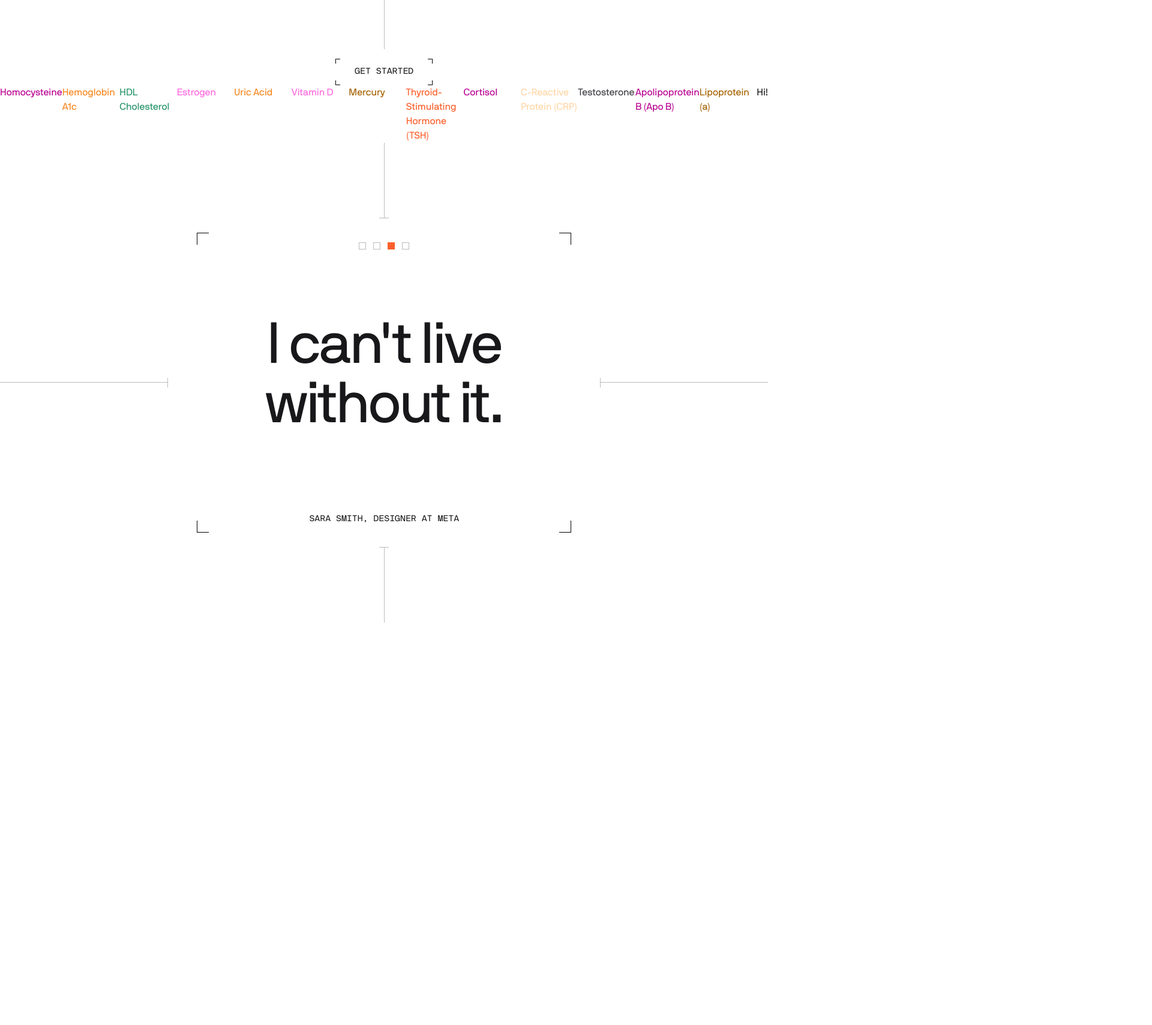
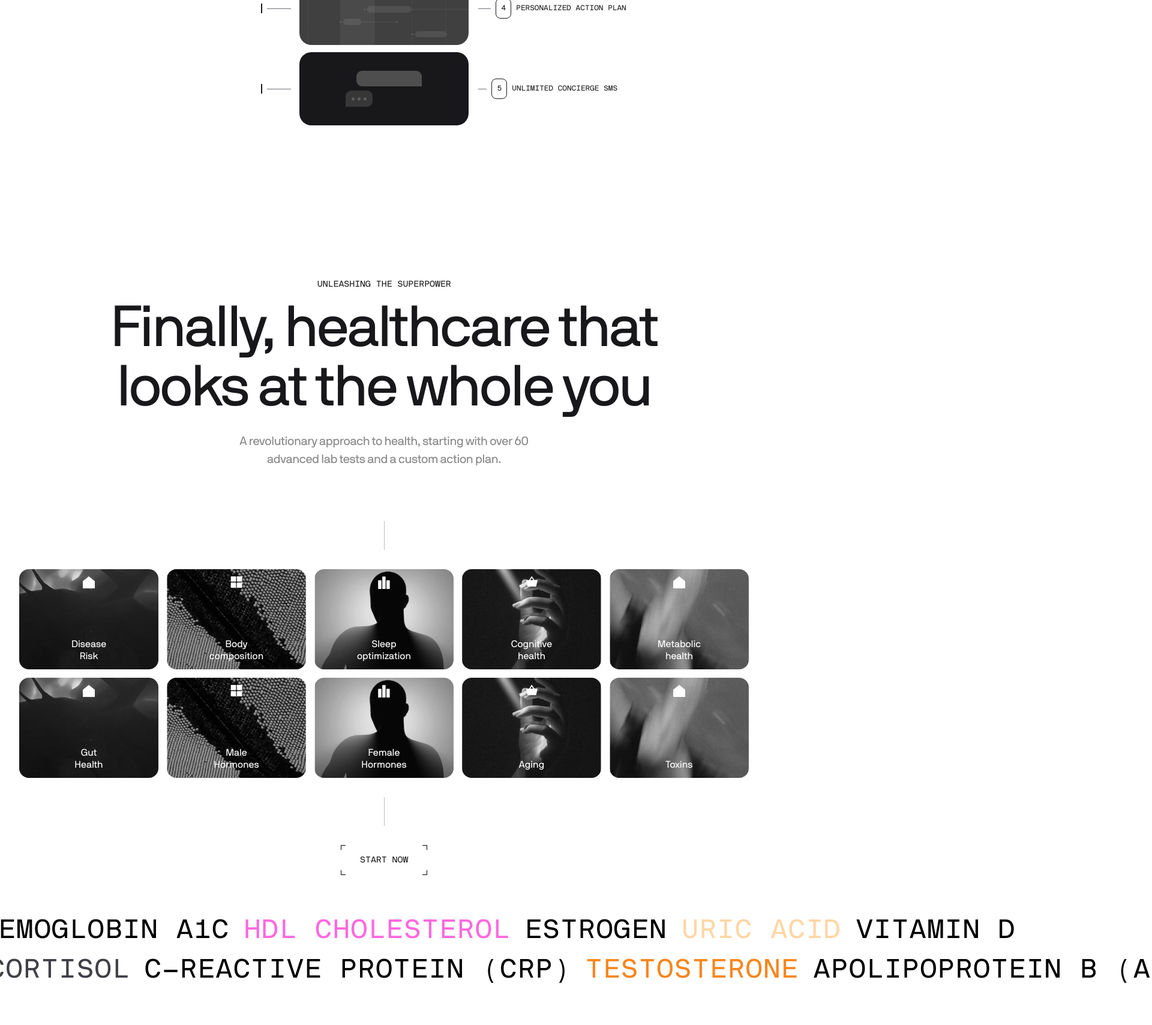
Before and after one commit to daybreak-studio/superpower, a Next.js app: page / in a window 1280 px wide. Shown: the part 1040-2749 px from the top of the page at 60% size, 1920 px wide, since content can reach past the window. Before the commit the page ends 2078 px from the top, so only its background shows below. Built offline with nearby package versions, Linux system fonts and the light colour scheme.

Commit message:
Updates to entire protocol component, as well as font styles in tailwind config

```diff
--- a/app/page.tsx
+++ b/app/page.tsx
@@ -12,8 +12,8 @@ export default function Home() {
   return (
     <main>
       <ReactLenis root>
-        {/* <HeroSection />
-        <SuperpowerBaselineSection /> */}
+        {/* <HeroSection /> */}
+        <SuperpowerBaselineSection />
         <ProtocolSection />
         <TestimonialsSection />
       </ReactLenis>
--- /dev/null
+++ b/components/Sections/ProtocolSection/Biomarkers/BiomarkerBanner.tsx
@@ -0,0 +1,79 @@
+import React, { MutableRefObject, useRef } from "react";
+import ProtocolSectionDesktop from "../desktop/ProtocolSectionDesktop";
+import { PROTOCOLS } from "../Protocols";
+import { breakpoints, useBreakpoint } from "@/hooks/useBreakpoints";
+import ProtocolSectionMobile from "../mobile/ProtocolSectionMobile";
+import Scrim from "@/components/Scrim/Scrim";
+import LineElement from "@/components/LineElement/LineElement";
+import CTAButton from "@/components/Button/CTAButton";
+import { motion, useInView } from "framer-motion";
+import { BIOMARKERS } from "./Biomarkers";
+import { list } from "postcss";
+import { AnimationConfig } from "@/components/AnimationConfig";
+
+type Props = {
+  isVisible?: boolean;
+};
+
+const colors = [
+  "#FFD6A5",
+  "#26936B",
+  "#A36200",
+  "#B90090",
+  "#FC5F2B",
+  "#3F3F46",
+  "#FF68DE",
+  "#F7861E",
+];
+
+const BiomarkerBanner = ({ isVisible = true }: Props) => {
+  const shuffledList = BIOMARKERS.sort(() => Math.random() - 0.5);
+  const list1 = shuffledList.slice(0, 6);
+  const list2 = shuffledList.slice(6, shuffledList.length);
+  const listCombined = [list1, list2];
+  const inViewDelay = 0.6;
+
+  return (
+    <div className="flex-column relative flex flex-col gap-2 py-16">
+      {listCombined.map((list, index) => {
+        return (
+          <motion.div
+            key={index}
+            className="relative flex flex-row justify-center gap-6"
+            initial={{
+              x: index === 0 ? "200%" : "-200%", // Modify the initial x value based on the index
+            }}
+            animate={{
+              x: isVisible ? "0%" : index === 0 ? "200%" : "-200%", // Modify the animate x value based on the index
+              transition: {
+                duration: AnimationConfig.VERY_SLOW,
+                ease: AnimationConfig.EASING_IN_OUT,
+                delay: isVisible ? inViewDelay : 0,
+              },
+            }}
+          >
+            {list.map((item, innerIndex) => {
+              const randomColor =
+                innerIndex % 2 === 0
+                  ? colors[Math.floor(Math.random() * colors.length)]
+                  : "#000000";
+              return (
+                <div
+                  key={innerIndex}
+                  className="font-mono-xl relative left-0 top-0 h-full w-full whitespace-nowrap bg-gradient-conic"
+                  style={{
+                    color: randomColor,
+                  }}
+                >
+                  {item}
+                </div>
+              );
+            })}
+          </motion.div>
+        );
+      })}
+    </div>
+  );
+};
+
+export default BiomarkerBanner;
--- a/components/Sections/ProtocolSection/ProtocolBanner/ProtocolBannerList.ts
+++ b/components/Sections/ProtocolSection/Biomarkers/Biomarkers.ts
@@ -1,4 +1,4 @@
-export const PROTOCOLBANNERLIST = [
+export const BIOMARKERS = [
     "Apolipoprotein B (Apo B)",
     "C-Reactive Protein (CRP)",
     "Thyroid-Stimulating Hormone (TSH)",
--- a/components/Sections/ProtocolSection/ProtocolBanner/ProtocolBanner.tsx
+++ /dev/null
@@ -1,49 +0,0 @@
-import React, { MutableRefObject, useRef } from "react";
-import ProtocolSectionDesktop from "../desktop/ProtocolSectionDesktop";
-import { PROTOCOLS } from "../Protocols";
-import { breakpoints, useBreakpoint } from "@/hooks/useBreakpoints";
-import ProtocolSectionMobile from "../mobile/ProtocolSectionMobile";
-import Scrim from "@/components/Scrim/Scrim";
-import LineElement from "@/components/LineElement/LineElement";
-import CTAButton from "@/components/Button/CTAButton";
-import { useInView } from "framer-motion";
-import { PROTOCOLBANNERLIST } from "./ProtocolBannerList";
-
-type Props = {};
-
-const colors = [
-  "#FFD6A5",
-  "#26936B",
-  "#A36200",
-  "#B90090",
-  "#FC5F2B",
-  "#3F3F46",
-  "#FF68DE",
-  "#F7861E",
-];
-
-const ProtocolBanner = (props: Props) => {
-  const shuffledList = PROTOCOLBANNERLIST.sort(() => Math.random() - 0.5);
-
-  return (
-    <div className="relative flex flex-row">
-      {shuffledList.map((item, index) => {
-        const randomColor = colors[Math.floor(Math.random() * colors.length)];
-        return (
-          <div
-            key={index}
-            className="relative left-0 top-0 h-full w-full bg-gradient-conic"
-            style={{
-              color: randomColor,
-            }}
-          >
-            {item}
-          </div>
-        );
-      })}
-      <h1>Hi!</h1>
-    </div>
-  );
-};
-
-export default ProtocolBanner;
--- a/components/Sections/ProtocolSection/ProtocolSection.tsx
+++ b/components/Sections/ProtocolSection/ProtocolSection.tsx
@@ -7,7 +7,7 @@ import Scrim from "@/components/Scrim/Scrim";
 import LineElement from "@/components/LineElement/LineElement";
 import CTAButton from "@/components/Button/CTAButton";
 import { useInView } from "framer-motion";
-import ProtocolBanner from "./ProtocolBanner/ProtocolBanner";
+import BiomarkerBanner from "./Biomarkers/BiomarkerBanner";
 
 type Props = {};
 
@@ -16,6 +16,9 @@ const ProtocolSection = (props: Props) => {
 
   const buttonContainerRef = useRef() as MutableRefObject<HTMLDivElement>;
   const isButtonInView = useInView(buttonContainerRef);
+
+  const biomarkerContainerRef = useRef() as MutableRefObject<HTMLDivElement>;
+  const isBiomarkerInView = useInView(biomarkerContainerRef);
 
   return (
     <section className="relative">
@@ -42,16 +45,21 @@ const ProtocolSection = (props: Props) => {
       {isDesktop && <ProtocolSectionDesktop protocols={PROTOCOLS} />}
       {!isDesktop && <ProtocolSectionMobile protocols={PROTOCOLS} />}
 
-      <div className="-mt-4 flex flex-col items-center justify-center gap-4">
-        <LineElement length={200} color={"#BBBBBB"} vertical />
+      <div className="-mt-4 flex flex-col items-center justify-center gap-8">
+        <LineElement length={48} color={"#BBBBBB"} vertical />
         <div ref={buttonContainerRef}>
           <CTAButton outline isVisible={isButtonInView}>
-            Get Started
+            Start Now
           </CTAButton>
         </div>
       </div>
 
-      <ProtocolBanner />
+      <div ref={biomarkerContainerRef}>
+        <BiomarkerBanner isVisible={isBiomarkerInView} />
+      </div>
+      <div className="mx-auto w-[80%]">
+        <LineElement length={"auto"} color={"#BBBBBB"} horizontal />
+      </div>
     </section>
   );
 };
--- a/components/Sections/ProtocolSection/desktop/ProtocolSectionDesktop.tsx
+++ b/components/Sections/ProtocolSection/desktop/ProtocolSectionDesktop.tsx
@@ -9,7 +9,7 @@ type Props = {
 
 const ProtocolSectionDesktop = ({ protocols }: Props) => {
   return (
-    <div className="my-12">
+    <div className="mb-12">
       <LineElement length={48} color={"#BBBBBB"} vertical />
       <ProtocolGrid protocols={protocols} />
     </div>
--- a/components/Sections/TestimonialsSection/TestimonialsDesktop.tsx
+++ b/components/Sections/TestimonialsSection/TestimonialsDesktop.tsx
@@ -27,8 +27,8 @@ const TestimonialsDesktop = ({
   quotesList,
 }: Props) => {
   const [quoteIndex, setQuoteIndex] = useState(0);
-  const inViewDelayBox = 1;
-  const inViewDelayContent = 1.2;
+  const inViewDelayBox = 0.4;
+  const inViewDelayContent = 0.6;
 
   useEffect(() => {
     const interval = setInterval(() => {
--- a/components/Sections/TestimonialsSection/TestimonialsMobile.tsx
+++ b/components/Sections/TestimonialsSection/TestimonialsMobile.tsx
@@ -27,8 +27,8 @@ const TestimonialsMobile = ({
   quotesList,
 }: Props) => {
   const [quoteIndex, setQuoteIndex] = useState(0);
-  const inViewDelayBox = 1;
-  const inViewDelayContent = 1.2;
+  const inViewDelayBox = 0.4;
+  const inViewDelayContent = 0.6;
 
   useEffect(() => {
     const interval = setInterval(() => {
--- a/tailwind.config.ts
+++ b/tailwind.config.ts
@@ -50,14 +50,21 @@ const config: Config = {
           "font-family": "var(--font-nb-international-mono)",
           "font-size": ".75rem",
           "letter-spacing": "-0.03rem",
-          "line-height": "85%",
+          "line-height": "130%",
           "text-transform": "uppercase",
         },
         "mono-sm": {
           "font-family": "var(--font-nb-international-mono)",
           "font-size": ".875rem",
           "letter-spacing": "-0.035rem",
-          "line-height": "85%",
+          "line-height": "130%",
+          "text-transform": "uppercase",
+        },
+        "mono-xl": {
+          "font-family": "var(--font-nb-international-mono)",
+          "font-size": "1rem",
+          "letter-spacing": "-0.01rem",
+          "line-height": "130%",
           "text-transform": "uppercase",
         },
         // sans
@@ -112,6 +119,9 @@ const config: Config = {
         "mono-sm": {
           "letter-spacing": "-0.035rem",
         },
+        "mono-xl": {
+          "font-size": "2.75rem",
+        },
         "sans-xs": {
           "font-size": ".75rem",
           "letter-spacing": "0rem",
```
